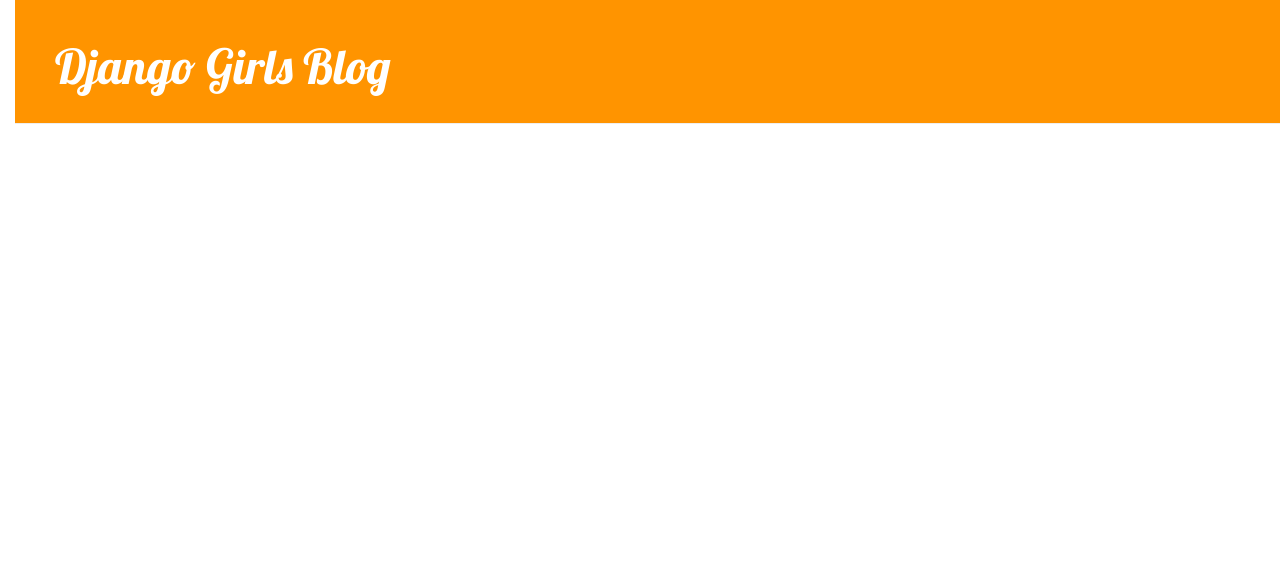
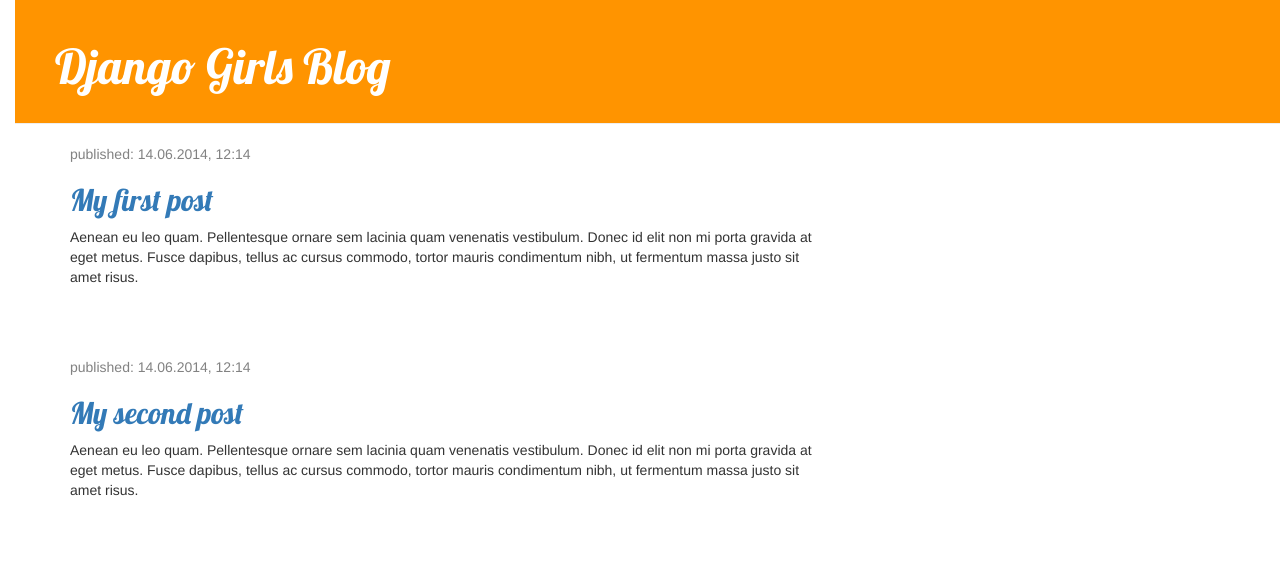
Before and after one commit to irina-khrolenko/gjangoStartProject, a Django app: page / in a window 1280 px wide. Shown: the top 569 px of the page. Run offline with Django 4.2, Linux system fonts and the light colour scheme; data that the repository does not hold is empty; some libraries are stand-ins or nearby versions.

Commit message:
Make static

```diff
--- a/blog/templates/blog/post_list.html
+++ b/blog/templates/blog/post_list.html
@@ -12,21 +12,31 @@
     <body>
         <div class="page-header">
             <h1><a href="/">Django Girls Blog</a></h1>
+        </div><div class="content container">
+            <div class="row">
+                <div class="col-md-8">
+                    <div class="post">
+                        <div class="date">
+                            <p>published: 14.06.2014, 12:14</p>
+                        </div>
+                        <h2><a href="">My first post</a></h2>
+                        <p>Aenean eu leo quam. Pellentesque ornare sem lacinia quam venenatis vestibulum. Donec id elit non mi porta gravida at eget metus. Fusce dapibus, tellus ac cursus commodo, tortor mauris condimentum nibh, ut fermentum massa justo sit amet risus.</p>
+                        </div>
+                    </div>
+                </div>
         </div>
         <div class="content container">
             <div class="row">
                 <div class="col-md-8">
-                    {% for post in posts %}
-                        <div class="post">
-                            <div class="date">
-                                <p>Опубликовано: {{ post.published_date }}</p>
-                            </div>
-                            <h1><a href="">{{ post.title }}</a></h1>
-                            <p>{{ post.text|linebreaksbr }}</p>
+                    <div class="post">
+                        <div class="date">
+                            <p>published: 14.06.2014, 12:14</p>
                         </div>
-                    {% endfor %}
+                        <h2><a href="">My second post</a></h2>
+                        <p>Aenean eu leo quam. Pellentesque ornare sem lacinia quam venenatis vestibulum. Donec id elit non mi porta gravida at eget metus. Fusce dapibus, tellus ac cursus commodo, tortor mauris condimentum nibh, ut fermentum massa justo sit amet risus.</p>
+                        </div>
+                    </div>
                 </div>
-            </div>
         </div>
     </body>
 </html>
--- a/blog/views.py
+++ b/blog/views.py
@@ -1,7 +1,6 @@
 from django.shortcuts import render
-from django.utils import timezone
-from .models import Post
+
 
 def post_list(request):
-    posts = Post.objects.filter(published_date__lte=timezone.now()).order_by('published_date')
-    return render(request, 'blog/post_list.html', {'posts': posts})
+    print(dir(request))
+    return render(request, 'blog/post_list.html', {})
```
